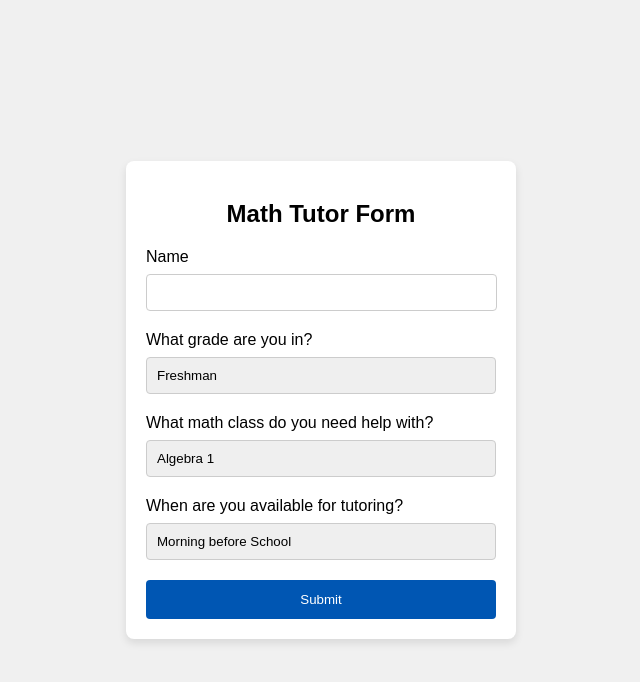
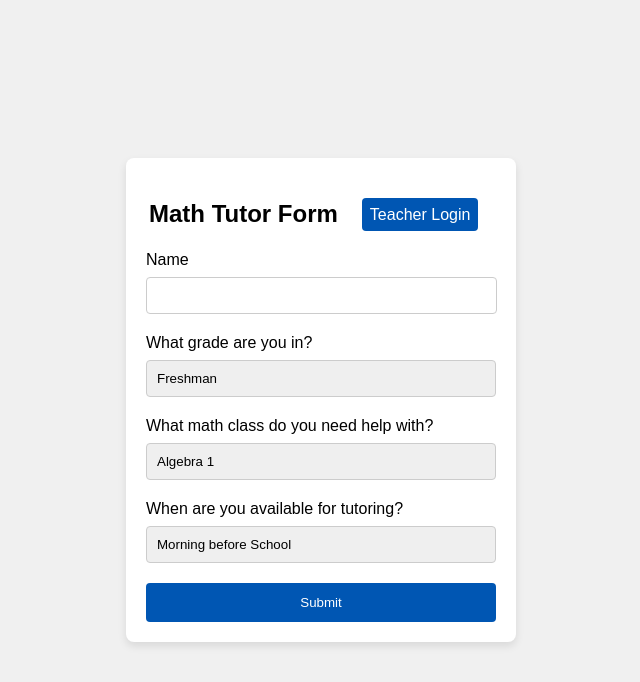
Before and after one commit to maxwoodruffvale/WebAppsFinal, a Flask app: page / in a window 1280 px wide. Shown: the top 682 px of the page, without its empty margins (319-959 px from the left). Run offline with Flask 3, Linux system fonts and the light colour scheme.

Commit message:
added link to main page for teacher login

```diff
--- a/templates/studentRequest.html
+++ b/templates/studentRequest.html
@@ -69,11 +69,34 @@
         background-color: #00008B;
       }
 
+      .btn {
+        text-decoration: none;
+        padding: 0.5rem;
+        border: none;
+        background-color: #0056b3;
+        color: #fff;
+        border-radius: 4px;
+        cursor: pointer;
+        align-items: center;
+        margin-left: 20px;
+      }
+
     </style>
   </head>
   <body>
+
+
     <form id="formo" method="post" action="/">
-        <h2 id="title">Math Tutor Form</h2>
+        <table>
+          <tr>
+            <td>
+              <h2 id="title">Math Tutor Form</h2>
+            </td>
+            <td>
+              <a class = "btn" href = "/login">Teacher Login</a>
+            </td>
+          </tr>
+        </table>
 
         <label for="name">Name</label>
         <input type="text" id="name" name="name">
```
